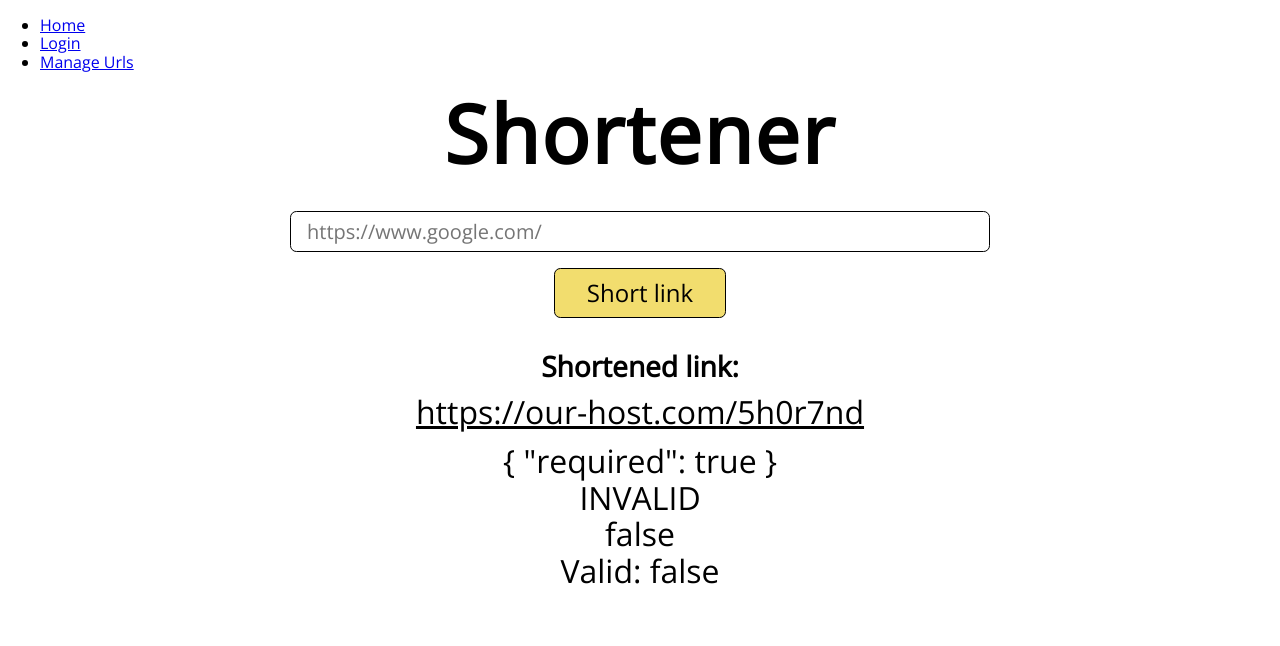
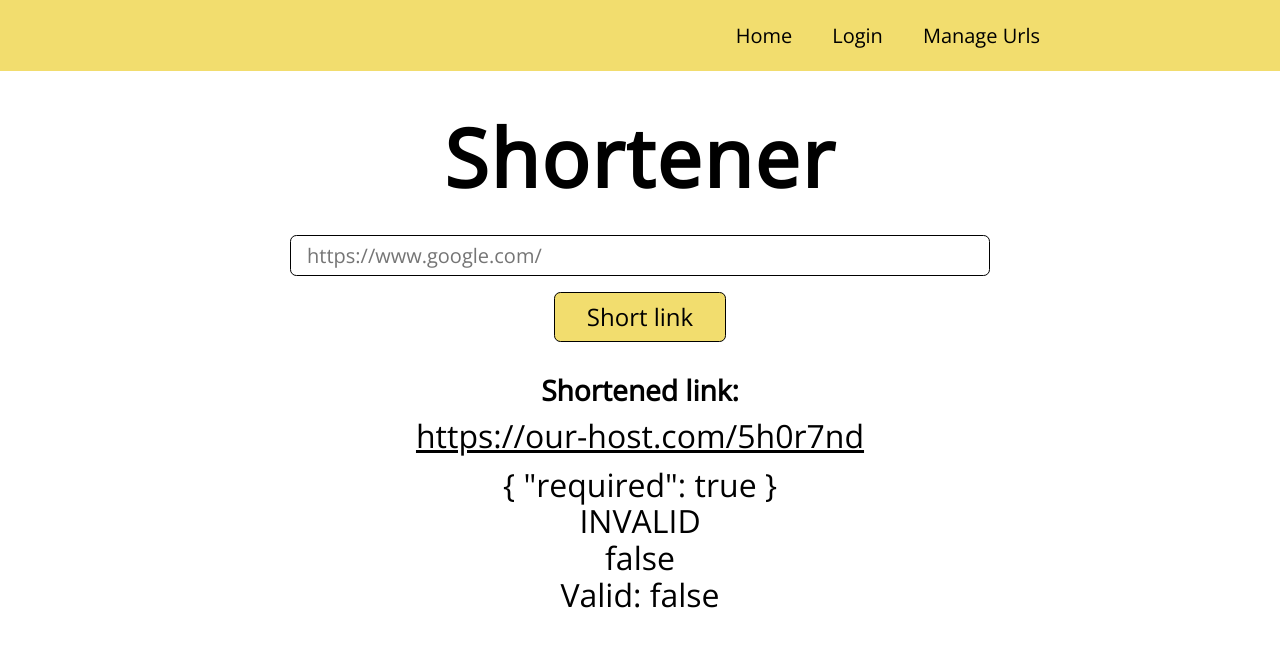
Before and after one commit to Jo-varo/shortener-frontend, an Angular app: page / in a window 1280 px wide. Shown: the top 646 px of the page. Built offline with nearby package versions, Linux system fonts and the light colour scheme.

Commit message:
Added ngicons package, modified styles

```diff
--- a/package.json
+++ b/package.json
@@ -18,6 +18,8 @@
     "@angular/platform-browser": "^17.3.0",
     "@angular/platform-browser-dynamic": "^17.3.0",
     "@angular/router": "^17.3.0",
+    "@ng-icons/bootstrap-icons": "^27.3.1",
+    "@ng-icons/core": "^27.3.1",
     "rxjs": "~7.8.0",
     "tslib": "^2.3.0",
     "zone.js": "~0.14.3"
--- a/src/app/app.component.css
+++ b/src/app/app.component.css
@@ -0,0 +1,36 @@
+header {
+  background-color: #f2dd6e;
+}
+
+nav {
+  max-width: 800px;
+  margin: 0 auto;
+}
+
+nav ul {
+  list-style-type: none;
+  display: flex;
+  gap: 2.5rem;
+  justify-content: end;
+  padding: 1.5rem 0;
+  margin: 0;
+}
+
+nav ul li a {
+  display: block;
+  font-size: 1.25rem;
+  color: black;
+  text-decoration: none;
+  transition: 0.3s transform;
+}
+
+nav ul li a:hover {
+  transform: scale(1.15);
+}
+
+main {
+  min-height: 50vh;
+  max-width: 800px;
+  margin: 0 auto;
+  padding: 2.5rem 0;
+}
--- a/src/app/app.component.html
+++ b/src/app/app.component.html
@@ -10,4 +10,6 @@
     </ul>
   </nav>
 </header>
-<router-outlet />
+<main>
+  <router-outlet />
+</main>
--- a/src/app/home/home.component.css
+++ b/src/app/home/home.component.css
@@ -1,4 +1,4 @@
-main {
+#home {
   min-height: 50vh;
   display: flex;
   flex-direction: column;
--- a/src/app/home/home.component.html
+++ b/src/app/home/home.component.html
@@ -1,4 +1,4 @@
-<main>
+<div id="home">
   <h1>Shortener</h1>
   <div>
     <form [formGroup]="shortenerForm" (submit)="handleSubmit()">
@@ -33,4 +33,4 @@
     </div>
     }
   </div>
-</main>
+</div>
```
Also changed, not shown: 1 other file (tests, documents, lock files or other folders).
